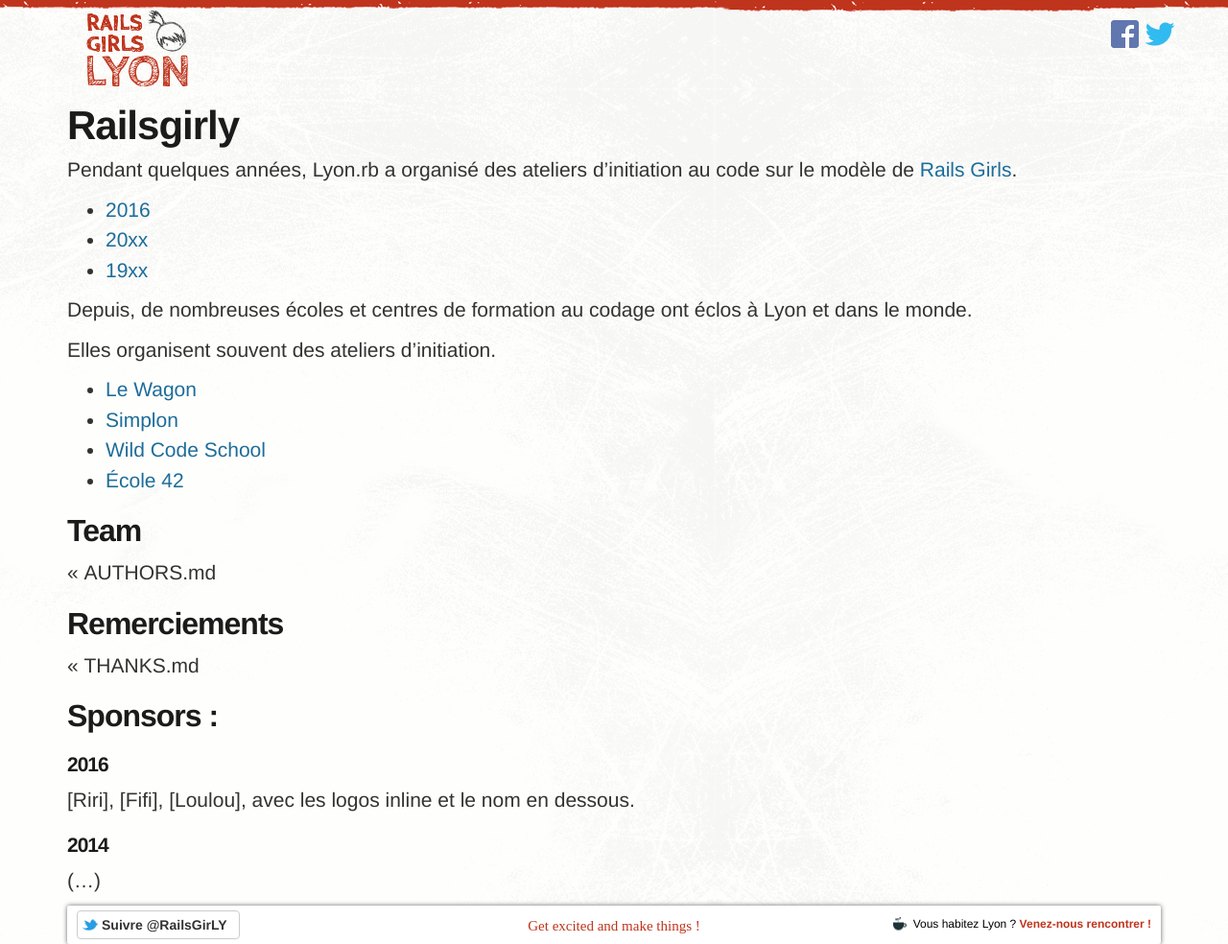
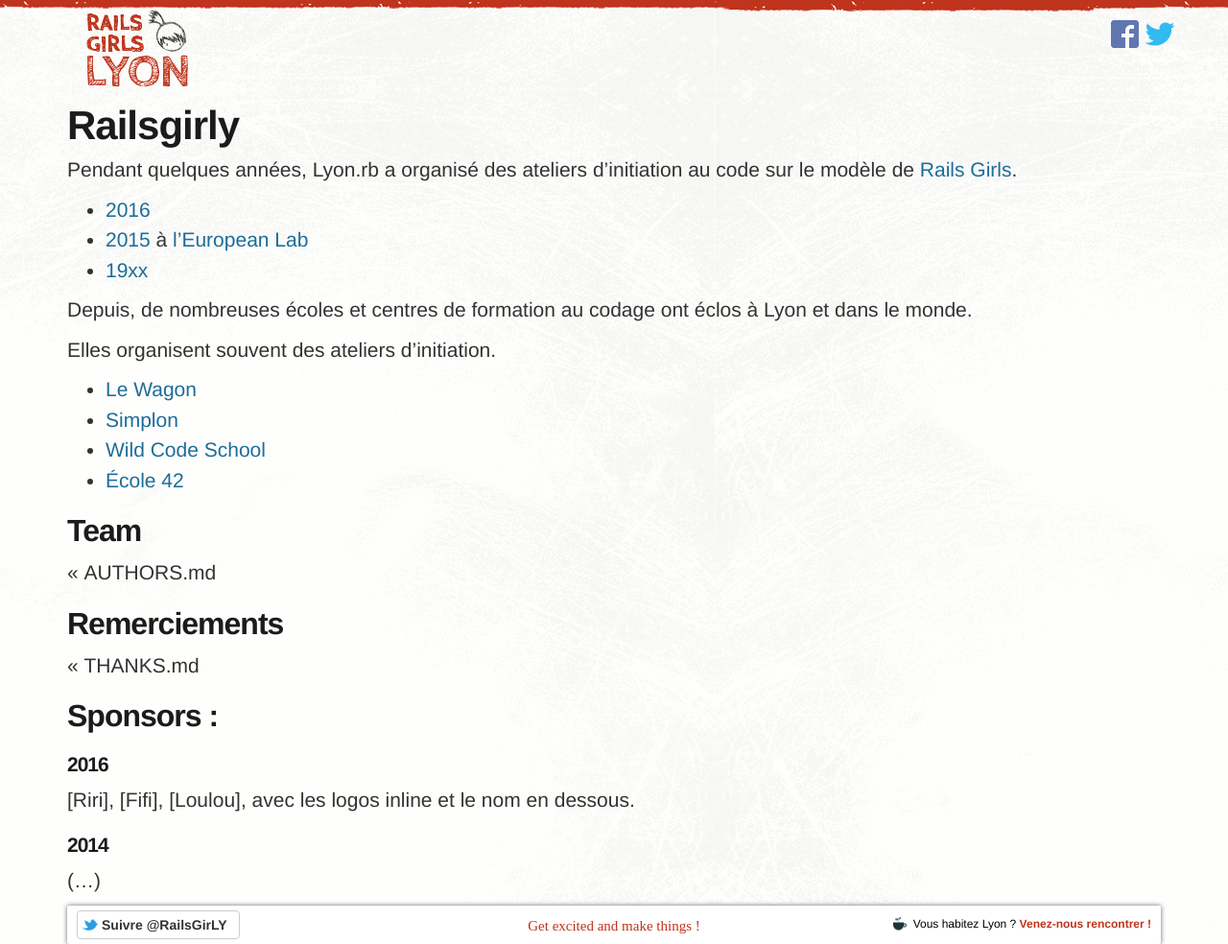
Before and after one commit to lyonrb/railsgirly, a Jekyll site: the page built from index.md, in a window 1280 px wide. Shown: the whole page at 96% size. Built offline with Jekyll 4.4.1, drawn with Linux system fonts in a browser that asks for light colours; some web fonts are replaced; our own code applies the rules of GitHub Pages for plain Markdown files.

Commit message:
[index] add European Lab for 2015 edition

```diff
--- a/index.md
+++ b/index.md
@@ -3,7 +3,7 @@
 Pendant quelques années, Lyon.rb a organisé des ateliers d'initiation au code sur le modèle de [Rails&nbsp;Girls]().
 
 * [2016]()
-* [20xx]()
+* [2015]() à [l'European Lab](http://2015.europeanlab.com/european-lab-2015-le-bilan/)
 * [19xx]()
 
 Depuis, de nombreuses écoles et centres de formation au codage ont éclos à Lyon et dans le monde.
```
